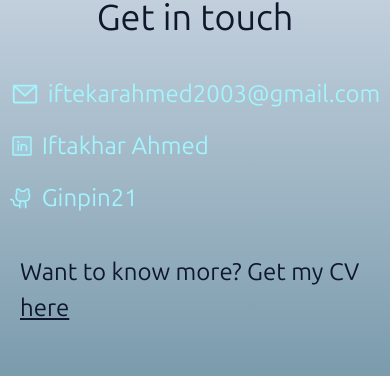
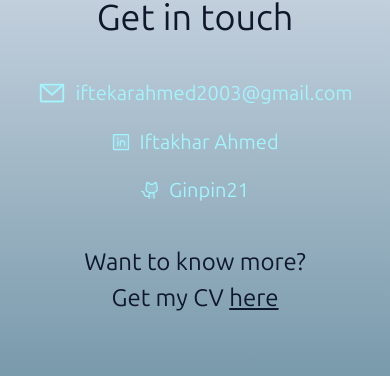
Before and after one commit to Ginpin21/Ginpin21.github.io, a React (Vite) app: page / in a window 390 px wide. Shown: the part 8681-9057 px from the top of the page. Built offline with nearby package versions, Linux system fonts and the light colour scheme; no server answers.

Commit message:
fix: Updated font size in footer

```diff
--- a/src/components/sections/ContactSection.tsx
+++ b/src/components/sections/ContactSection.tsx
@@ -7,9 +7,9 @@ import { motion } from "framer-motion";
 
 const ContactSection = () => {
   return (
-    <motion.section
+    <section
       id="contact"
-      className="font-ubuntu relative px-5 lg:px-10 pt-10 pb-30 flex flex-col  items-center justify-center md:justify-center gap-10 bg-gradient-to-t from-cyan-900/50"
+      className="font-ubuntu relative px-5 lg:px-10 pt-10 pb-30 flex flex-col  items-center justify-center gap-10 bg-gradient-to-t from-cyan-900/50"
     >
       <motion.h2
         initial={{ y: 50 }}
@@ -22,12 +22,12 @@ const ContactSection = () => {
       <motion.div
         initial={{ y: 50 }}
         whileInView={{ y: 0 }}
-        className="flex flex-col items-start lg:flex-row gap-5 text-2xl text-cyan-200"
+        className="flex flex-col items-center lg:flex-row gap-5 text-xl lg:text-2xl text-cyan-200"
       >
         <a
           target="_blank"
           href="mailto:iftekarahmed2003@gmail.com"
-          className="flex gap-2 items-center hover:text-cyan-700"
+          className="flex gap-2 items-center hover:text-cyan-700 active:text-cyan-700"
         >
           <EnvelopeSimple weight="duotone" size={30} />
           <p>iftekarahmed2003@gmail.com</p>
@@ -35,7 +35,7 @@ const ContactSection = () => {
         <a
           target="_blank"
           href="https://www.linkedin.com/in/iftekharahmed21/"
-          className="flex gap-2 items-center hover:text-cyan-700"
+          className="flex gap-2 items-center hover:text-cyan-700 active:text-cyan-700"
         >
           <LinkedinLogo weight="duotone" />
           <p>Iftakhar Ahmed</p>
@@ -43,16 +43,16 @@ const ContactSection = () => {
         <a
           target="_blank"
           href="https://github.com/Ginpin21"
-          className="flex gap-2 items-center hover:text-cyan-700"
+          className="flex gap-2 items-center hover:text-cyan-700 active:text-cyan-700"
         >
           <GithubLogo weight="duotone" />
           <p>Ginpin21</p>
         </a>
       </motion.div>
-      <motion.h2 initial={{ y: 50 }} whileInView={{ y: 0 }} whileHover={{scale:1.1}}>
-        <a target="_blank" href="/CV.pdf">Want to know more? Get my CV <span className="underline">here</span></a>
+      <motion.h2 initial={{ y: 50 }} whileInView={{ y: 0 }} whileHover={{scale:1.1}} className="text-center">
+        <a target="_blank" href="/CV.pdf">Want to know more? <br className="lg:hidden"/>Get my CV <span className="underline">here</span></a>
       </motion.h2>
-    </motion.section>
+    </section>
   );
 };
 
```
